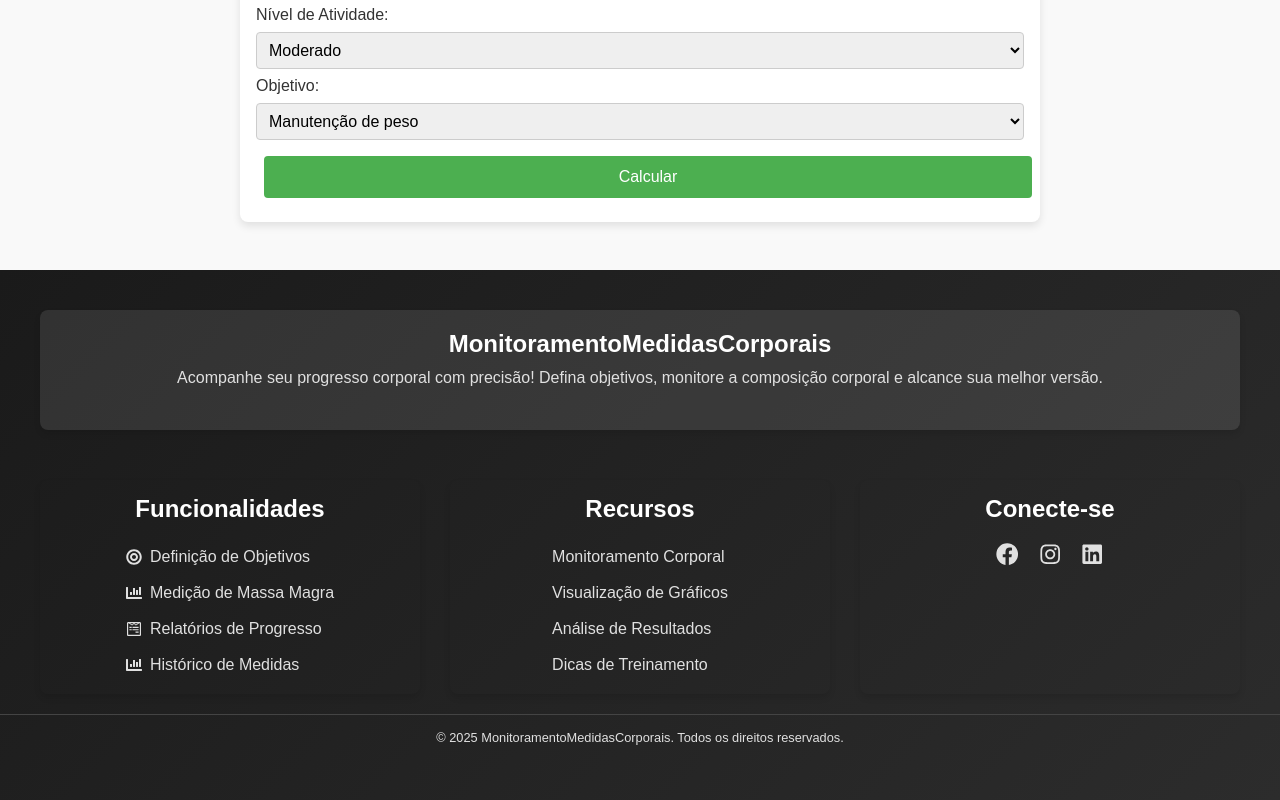
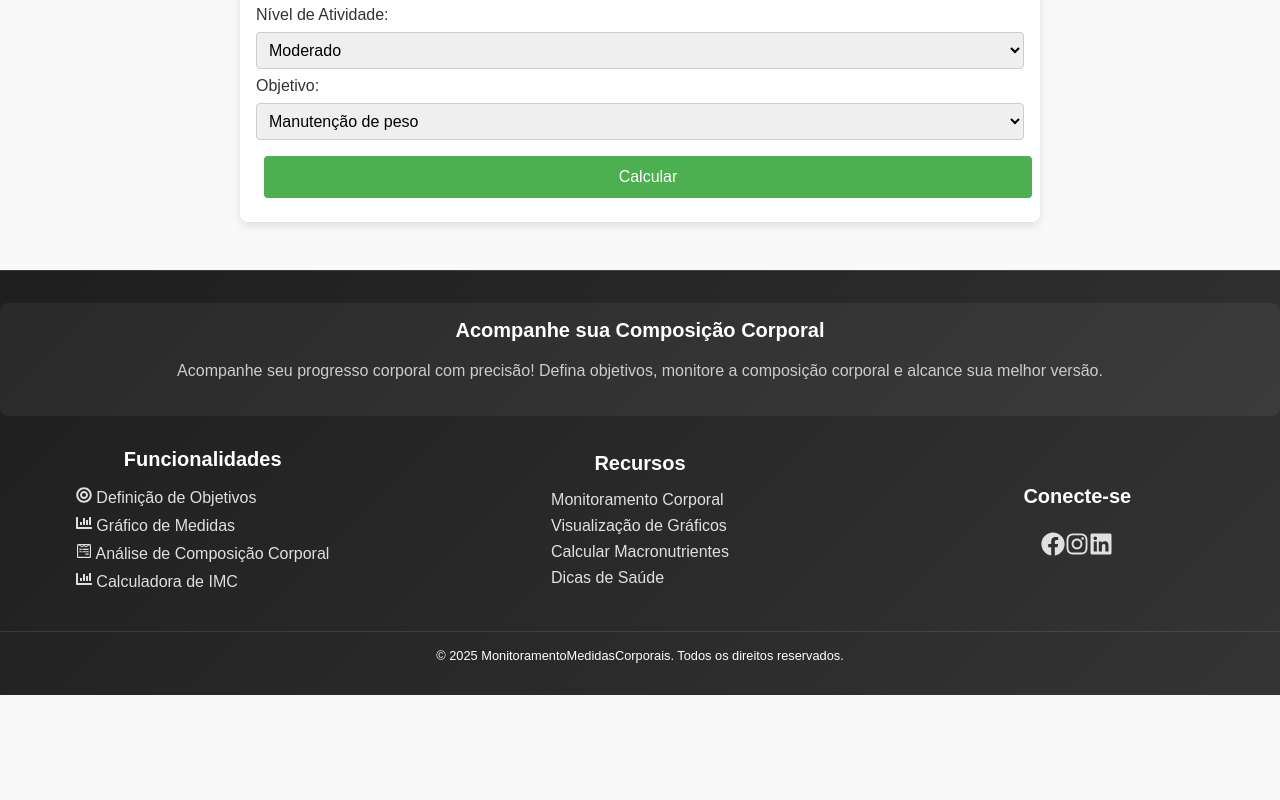
Before and after one commit to mjpfelicia/Monitoramento-de-Medidas-Corporais, a React (Create React App) app: page /Monitoramento-de-Medidas-Corporais/calculo-macronutrientes in a window 1280 px wide. Shown: the part 534-1334 px from the top of the page. After the commit the page ends 1229 px from the top, so only its background shows below. Built offline with nearby package versions, Linux system fonts and the light colour scheme.

Commit message:
Atualizei o código do footer com as rotas corretas e adicionei links para funcionalidades relevante

```diff
--- a/src/App.js
+++ b/src/App.js
@@ -27,7 +27,7 @@ function App() {
             <Route path="/objetivos" element={<ObjetivosPessoais />} />
             <Route path="/formulario" element={<FormularioMedidas />} />
             <Route path="/login" element={<Login />} />
-            <Route path="/user-info" element={<UserInfo />} /> {/* Adicionei esta rota para o UserInfo */}
+            <Route path="/user-info" element={<UserInfo />} />
             <Route path="/registrar" element={<Registrar />} />
             <Route path="/ajuda" element={<Ajuda />} />
             <Route path="/dicas" element={<Dicas />} />
--- a/src/components/Footer/Footer.css
+++ b/src/components/Footer/Footer.css
@@ -1,109 +1,116 @@
-/* Rodapé Moderno, Clean e Leve */
+/* Rodapé Moderno e Harmonioso */
 
 .dark-footer {
-  background: linear-gradient(135deg, #1a1a1a, #2c2c2c);
-  color: #e0e0e0;
-  padding: 40px 0;
-  font-family: 'Arial', sans-serif;
-  overflow: hidden;
+  background: linear-gradient(135deg, #1e1e1e, #343434);
+  color: #e0e0e0 !important;
+  padding: 2rem 0;
+  border-top: 1px solid rgba(255, 255, 255, 0.1);
 }
 
 .footer-container {
+  width: 100%;
+  margin: 0 auto;
   display: flex;
+  justify-content: center;
+  align-items: center;
   flex-wrap: wrap;
-  justify-content: space-around;
-  gap: 30px;
-  max-width: 1200px;
-  margin: 0 auto;
+  gap: 2rem;
 }
 
 .footer-column {
   flex: 1;
-  min-width: 250px;
-  overflow: hidden;
-  text-align: center;
-  padding: 15px;
-  box-shadow: 0 4px 6px rgba(0, 0, 0, 0.1);
-  border-radius: 8px;
-}
-
-.footer-links, .footer-social {
+  min-width: 220px;
   display: flex;
   flex-direction: column;
+  justify-content: center;
   align-items: center;
-  gap: 12px;
 }
 
 .footer-branding {
   width: 100%;
-  background-color: rgba(255, 255, 255, 0.1);
-  padding: 20px;
+  flex-basis: 100%;
+  background: rgba(255, 255, 255, 0.05);
+  padding: 1rem;
   border-radius: 8px;
-  margin-bottom: 20px;
   text-align: center;
-  flex-basis: 100%;
+}
+
+.footer-links {
+  align-items: center;
+  text-align: center;
+}
+
+.footer-social {
+  align-items: center;
 }
 
 .footer-title {
-  font-size: 1.5rem;
-  margin-bottom: 10px;
+  font-size: 1.25rem;
+  margin-bottom: 1rem;
   color: #ffffff !important;
+  font-weight: 600;
 }
 
 .footer-text {
   font-size: 0.9rem;
-  line-height: 1.5;
-  margin-bottom: 20px;
-  color: #e0e0e0 !important;
-  text-align: justify;
+  line-height: 1.6;
+  margin-bottom: 1rem;
+  color: #cccccc !important;
 }
 
 .footer-list {
   list-style: none;
   padding: 0;
-  margin: 0;
-  display: flex;
-  flex-direction: column;
-  align-items: flex-start;
-  gap: 8px;
+  text-align: justify;
 }
 
 .footer-link {
-  color: #e0e0e0;
+  color: #e0e0e0 !important;
   text-decoration: none;
-  margin: 5px 0;
-  display: flex;
-  justify-content: center;
-  align-items: center;
-  gap: 8px;
+  margin: 0.5rem 0;
+  display: block;
   transition: color 0.3s ease;
 }
 
 .footer-link:hover {
-  color: #ffffff;
+  color: #ffffff !important;
+  text-decoration: underline;
 }
 
-.social-icons {
+.footer-social {
   display: flex;
-  gap: 20px;
+  gap: 1rem;
 }
 
 .social-link {
-  color: #e0e0e0;
-  font-size: 1.4rem;
-  transition: transform 0.3s ease, color 0.3s ease;
+  color: #e0e0e0 !important;
+  font-size: 1.5rem;
+  transition: color 0.3s ease;
 }
 
 .social-link:hover {
-  color: #ffffff;
-  transform: scale(1.1);
+  color: #ffffff !important;
 }
 
 .footer-bottom {
-  margin-top: 20px;
   text-align: center;
+  margin-top: 2rem;
+  padding-top: 1rem;
+  border-top: 1px solid rgba(255, 255, 255, 0.1);
   font-size: 0.8rem;
-  color: fffffff;
-  padding: 15px 0;
-  border-top: 1px solid #444;
+  color: #ffffff !important;
 }
+
+@media (max-width: 768px) {
+  .footer-container {
+      flex-direction: column;
+      align-items: center;
+  }
+  .footer-column {
+      text-align: center;
+      margin-bottom: 1rem;
+  }
+  .footer-social {
+      justify-content: center;
+  }
+}
--- a/src/components/Footer/Footer.js
+++ b/src/components/Footer/Footer.js
@@ -1,4 +1,5 @@
 import React from 'react';
+import { Link } from 'react-router-dom';
 import { FaFacebook, FaInstagram, FaLinkedin, FaChartBar, FaBullseye, FaWpforms } from 'react-icons/fa';
 import '../Footer/Footer.css';
 
@@ -7,7 +8,7 @@ const Footer = () => {
         <footer className="dark-footer">
             <div className="footer-container">
                 <div className="footer-column footer-branding">
-                    <h2 className="footer-title">MonitoramentoMedidasCorporais</h2>
+                    <h2 className="footer-title">Acompanhe sua Composição Corporal</h2>
                     <p className="footer-text">
                         Acompanhe seu progresso corporal com precisão! Defina objetivos, monitore a composição corporal e alcance sua melhor versão.
                     </p>
@@ -15,19 +16,19 @@ const Footer = () => {
                 <div className="footer-column footer-links">
                     <h2 className="footer-title">Funcionalidades</h2>
                     <ul className="footer-list">
-                        <li><a href="#" className="footer-link"><FaBullseye /> Definição de Objetivos</a></li>
-                        <li><a href="#" className="footer-link"><FaChartBar /> Medição de Massa Magra</a></li>
-                        <li><a href="#" className="footer-link"><FaWpforms /> Relatórios de Progresso</a></li>
-                        <li><a href="#" className="footer-link"><FaChartBar /> Histórico de Medidas</a></li>
+                        <li><Link to="/objetivos" className="footer-link"><FaBullseye /> Definição de Objetivos</Link></li>
+                        <li><Link to="/grafico" className="footer-link"><FaChartBar /> Gráfico de Medidas</Link></li>
+                        <li><Link to="/composicao-corporal" className="footer-link"><FaWpforms /> Análise de Composição Corporal</Link></li>
+                        <li><Link to="/IMCForm" className="footer-link"><FaChartBar /> Calculadora de IMC</Link></li>
                     </ul>
                 </div>
                 <div className="footer-column footer-links">
                     <h2 className="footer-title">Recursos</h2>
                     <ul className="footer-list">
-                        <li><a href="#" className="footer-link">Monitoramento Corporal</a></li>
-                        <li><a href="#" className="footer-link">Visualização de Gráficos</a></li>
-                        <li><a href="#" className="footer-link">Análise de Resultados</a></li>
-                        <li><a href="#" className="footer-link">Dicas de Treinamento</a></li>
+                        <li><Link to="/" className="footer-link">Monitoramento Corporal</Link></li>
+                        <li><Link to="/grafico" className="footer-link">Visualização de Gráficos</Link></li>
+                        <li><Link to="/calculo-macronutrientes" className="footer-link">Calcular Macronutrientes</Link></li>
+                        <li><Link to="/dicas" className="footer-link">Dicas de Saúde</Link></li>
                     </ul>
                 </div>
                 <div className="footer-column footer-social">
--- a/src/components/Menu/Menu.js
+++ b/src/components/Menu/Menu.js
@@ -1,9 +1,16 @@
 import React, { useState } from 'react';
 import { Link } from 'react-router-dom';
-import { FaChartBar, FaBullseye, FaWpforms, FaSignInAlt, FaSignOutAlt, FaChevronDown } from 'react-icons/fa';
+import { FaChartBar, FaBullseye, FaWpforms, FaSignInAlt, FaSignOutAlt, FaChevronDown, FaUser } from 'react-icons/fa';
+
 import './Menu.css';
 
 const menuItems = [
+  {
+    name: "Perfil do Usuário", icon: <FaUser />, links: [
+      { path: "/user-info", label: "Perfil do Usuário" },
+    ]
+  },
+
   {
     name: "Gráficos", icon: <FaChartBar />, links: [
       { path: "/grafico", label: "Ver Gráfico de Medidas" }
```
